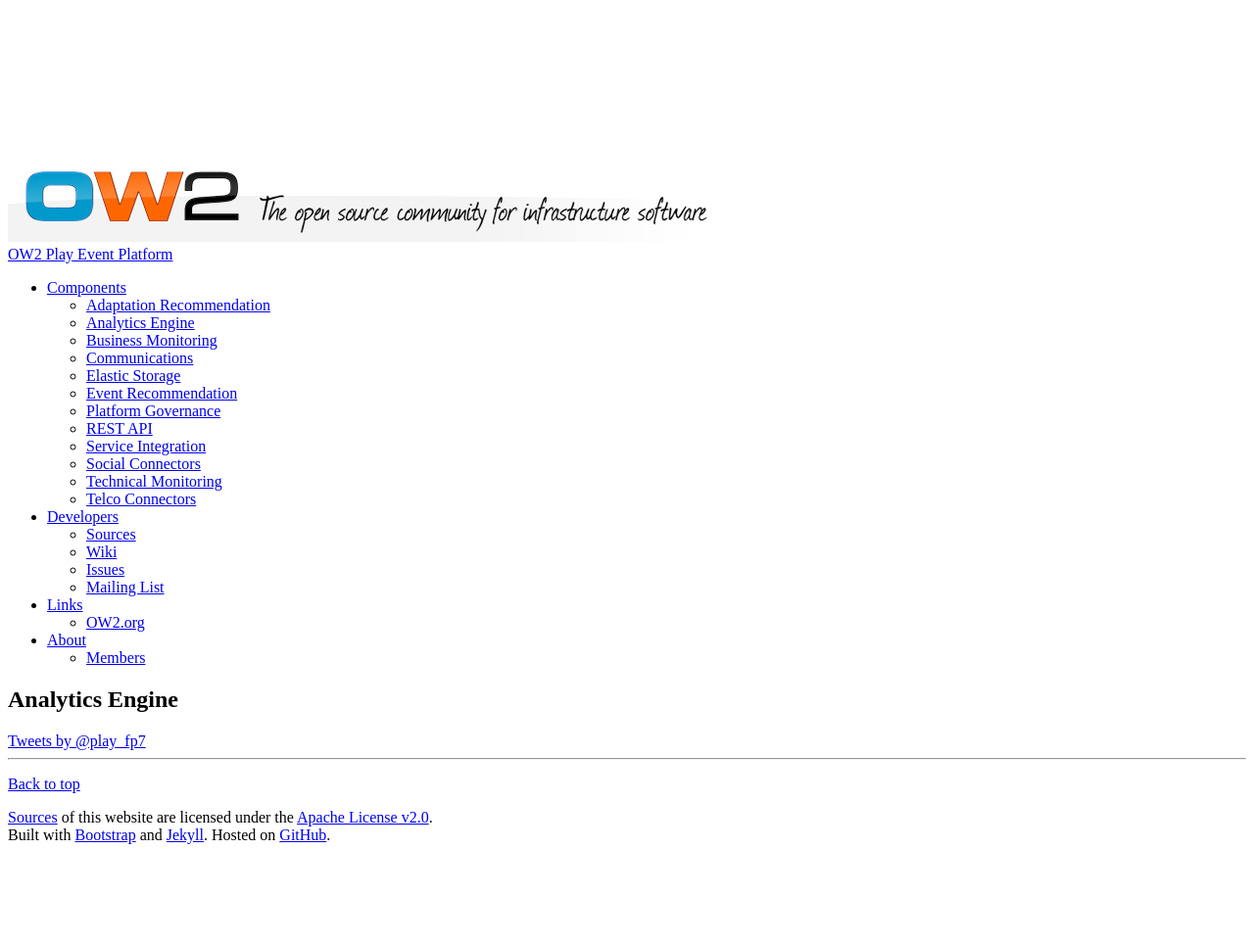
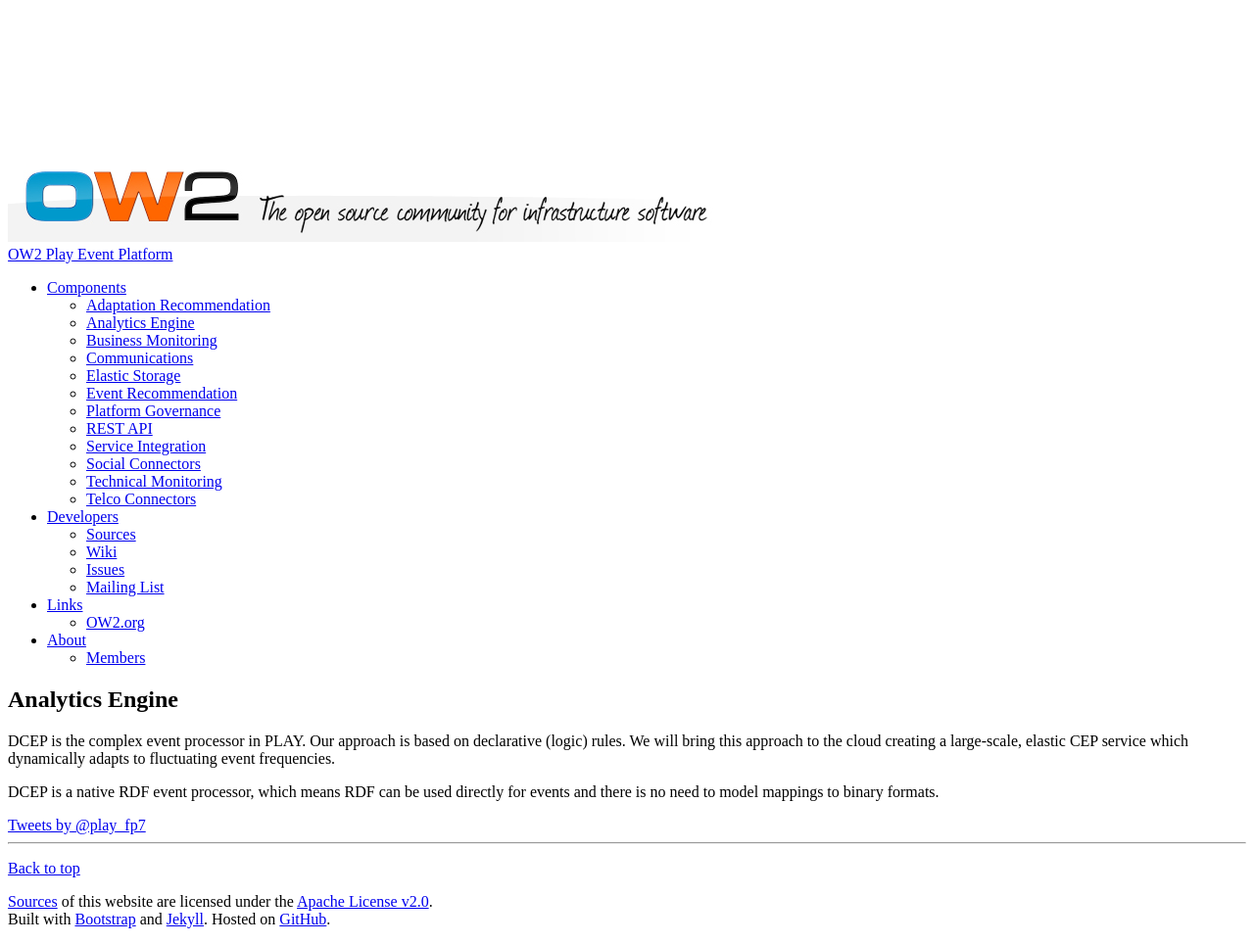
Before and after one commit to play-project/play.ow2.org, a Jekyll site: the page built from pages/components/analyticsengine.html, in a window 1280 px wide. Shown: the whole page at 98% size. Built offline with Jekyll 4.4.1, drawn with Linux system fonts in a browser that asks for light colours; nearby versions of some CDN libraries; library files that are not in the unit come from our copies; comment, search, counter and statistics services are not loaded; before the commit the page ends 900 px from its top, so only the background shows below that.

Commit message:
DCEP added

```diff
--- a/pages/components/analyticsengine.html
+++ b/pages/components/analyticsengine.html
@@ -3,3 +3,7 @@
 title: Analytics Engine
 tagline:
 ---
+
+<p>DCEP is the complex event processor in PLAY. Our approach is based on declarative (logic) rules. We will bring this approach to the cloud creating a large-scale, elastic CEP service which dynamically adapts to fluctuating event frequencies.</p>
+
+<p>DCEP is a native RDF event processor, which means RDF can be used directly for events and there is no need to model mappings to binary formats.</p>
```
